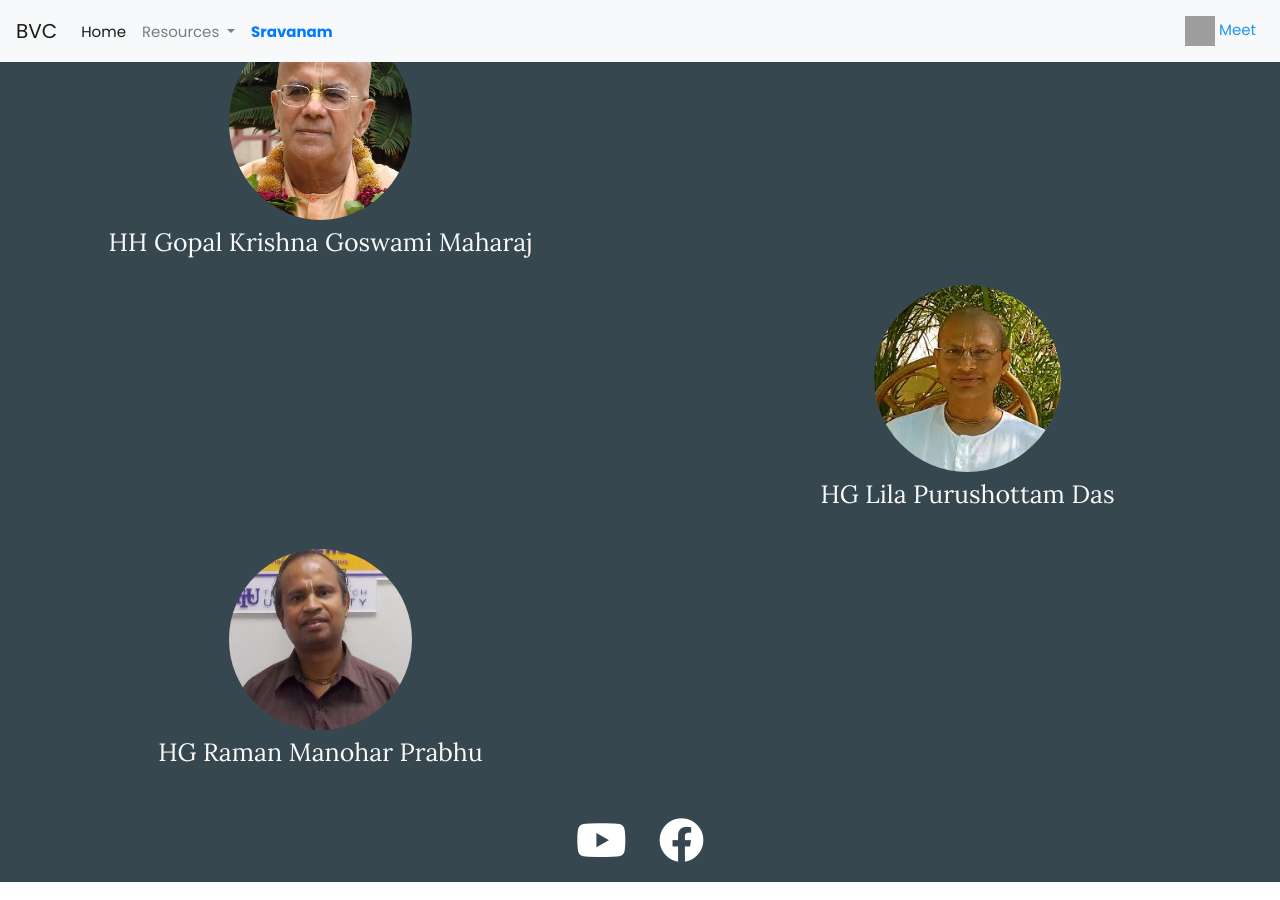
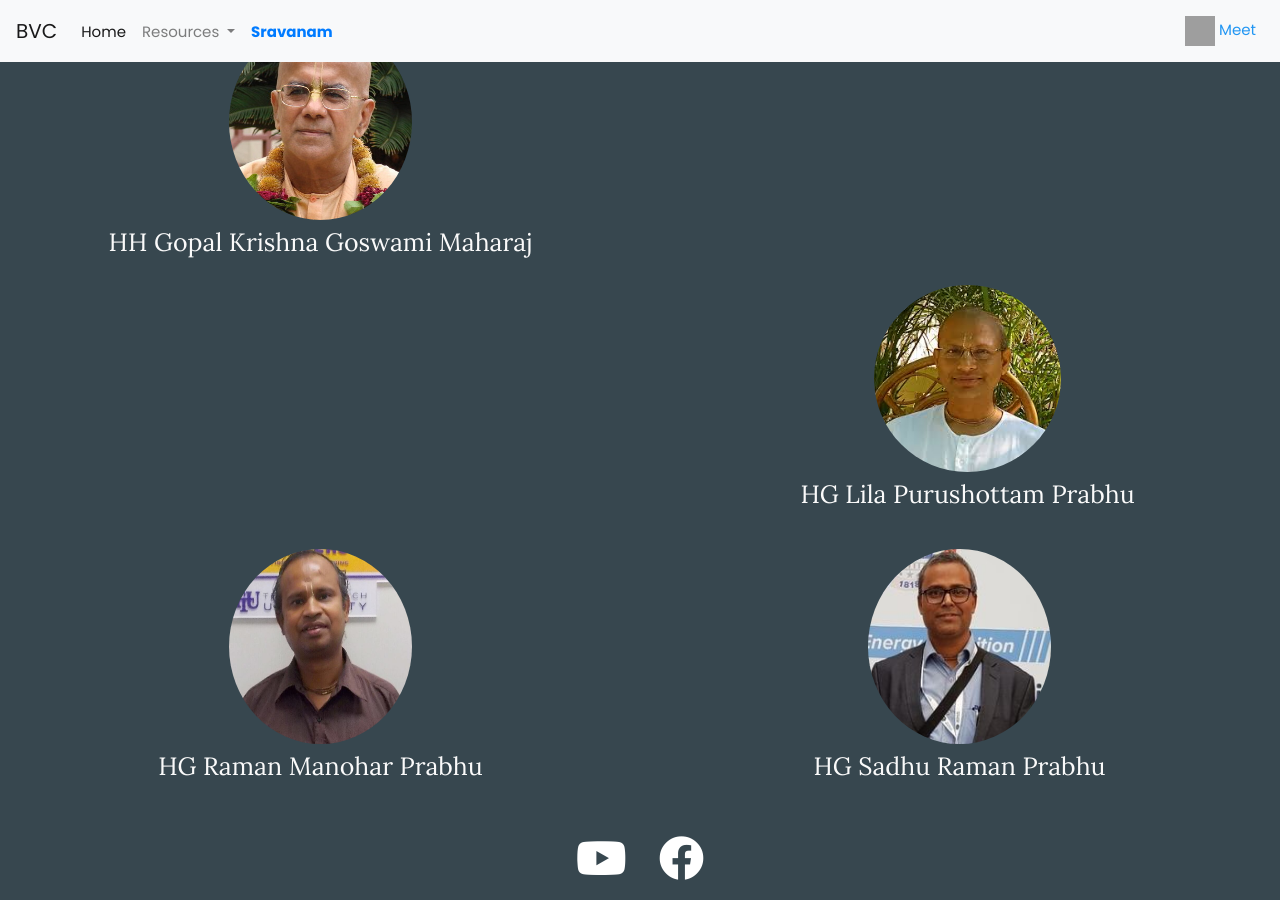
Before and after one commit to byciitp/byciitp.github.io, a Jekyll site: the page built from sravanam/slides.md, in a window 1280 px wide and 900 px high, scrolled down 1204 px. Built offline with Jekyll 4.4.1, drawn with Linux system fonts in a browser that asks for light colours; nearby versions of some CDN libraries; grey boxes are pictures that could not be loaded.

Commit message:
minor changes

```diff
--- a/_layouts/header.html
+++ b/_layouts/header.html
@@ -70,16 +70,18 @@ layout: default
 			</div>
 			<div class="col-lg-6">
 				<img width="30%" class="rounded-circle mx-auto d-block" src="../assets/images/hglpd.jpeg">
-				<p>HG Lila Purushottam Das</p>
+				<p>HG Lila Purushottam Prabhu</p>
 			</div>
 		</div>
 
 		<div class="row p-3">
-			<div class="col-lg-6">
+			<div class="col-lg-6 col-md-6 col-xs-6">
 				<img width="30%" class="rounded-circle mx-auto d-block" height="80%" width="80%" src="../assets/images/hgrmp.jpg">
 				<p>HG Raman Manohar Prabhu</p>
 			</div>
-			<div class="col-lg-6">
+			<div class="col-lg-6 col-md-6 col-xs-6">
+				<img width="30%" class="rounded-circle mx-auto d-block" height="80%" width="80%" src="../assets/images/hgsrp.jpg">
+				<p>HG Sadhu Raman Prabhu</p>
 			</div>
 		</div>
 	</div>
```
Also changed, not shown: assets/images/hgsrp.jpg (added).
